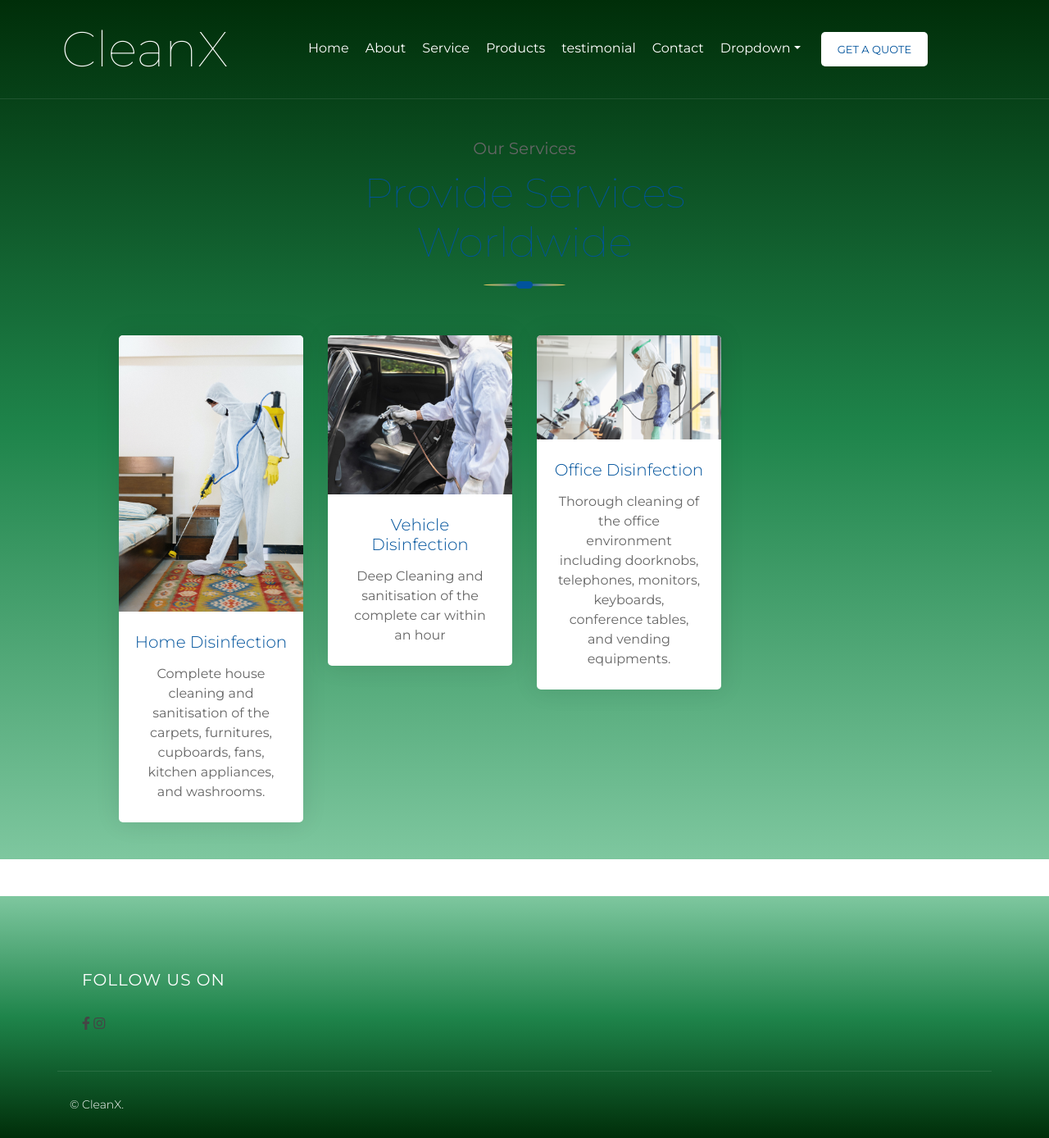
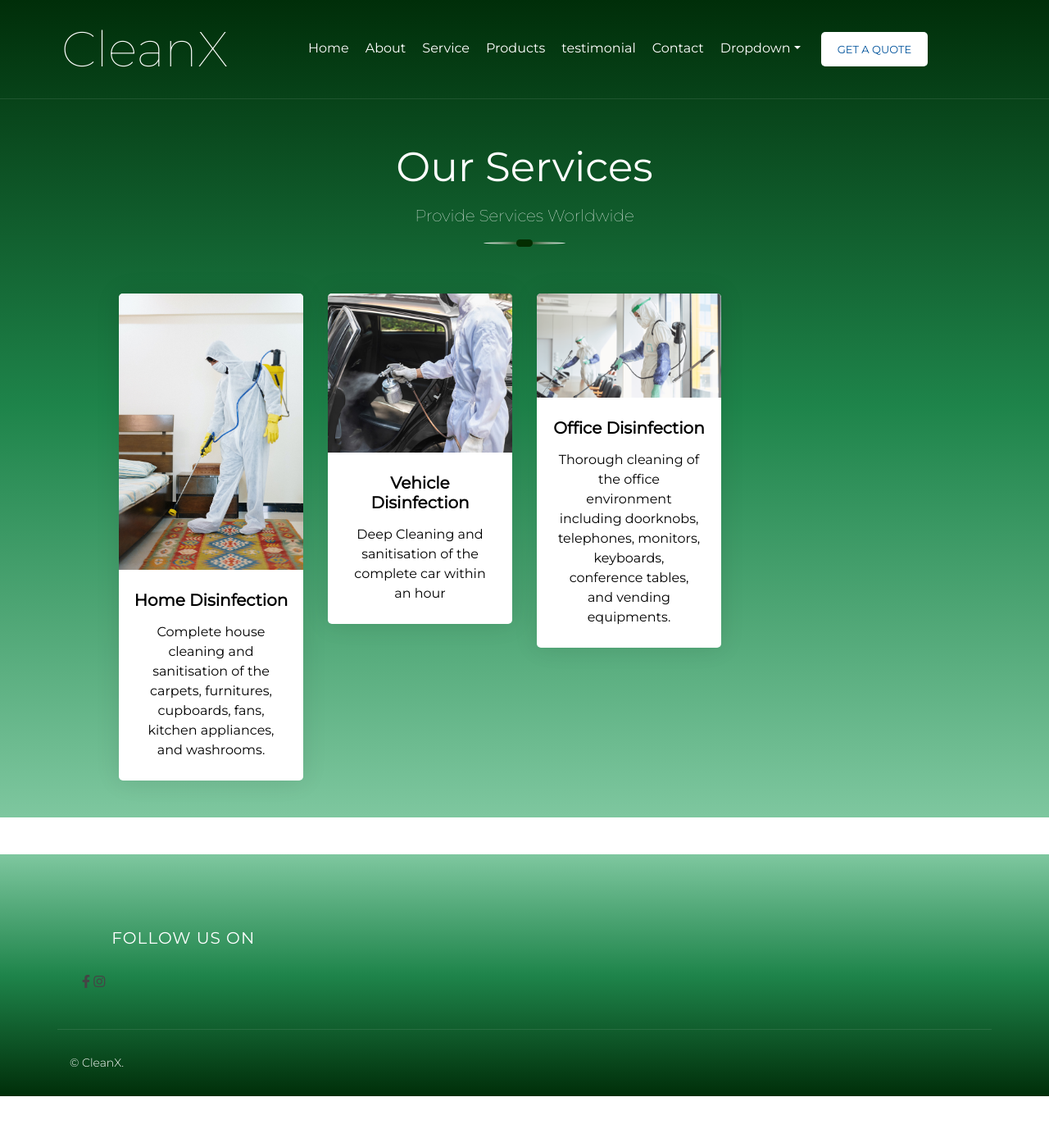
Before and after one commit to Alib181999/CleanX, a PHP site: the page made by Our Services.html in a window 1280 px wide. Shown: the whole page at 82% size. After the commit the page ends 1337 px from the top, so only its background shows below. Run offline with PHP 8.4, Linux system fonts and the light colour scheme; some libraries are stand-ins or nearby versions.

Commit message:
Update matb.css

```diff
--- a/matb.css
+++ b/matb.css
@@ -2,7 +2,7 @@
 /********* General CSS *********/
 /*******************************/
 body {
-  color: #666666;
+  color: #ffffff;
   background: #ffffff;
   font-family: 'Montserrat', sans-serif;
   font-weight: 400;
@@ -426,7 +426,7 @@ a:focus {
   height: 3px;
   left: calc(50% - 50px);
   bottom: 0;
-  background: linear-gradient(to left, #FFD662, #00539C, #FFD662);
+  background: linear-gradient(to left, #ffffff, #013602, #ffffff);
   border-radius: 100%;
 }
 
@@ -437,18 +437,18 @@ a:focus {
   height: 9px;
   left: calc(50% - 10px);
   bottom: -3px;
-  background: #00539C;
+  background: #042d01;
   border-radius: 5px;
 }
 
 .section-header p {
   margin-bottom: 10px;
+  font-size: 50px;
+}
+
+.section-header h2 {
+  color: #ffffff;
   font-size: 20px;
-}
-
-.section-header h2 {
-  color: #00539C;
-  font-size: 50px;
   font-weight: 100;
 }
 
@@ -459,7 +459,7 @@ a:focus {
 .section-header.left::before {
   width: 60px;
   left: 0;
-  background: linear-gradient(to left, #FFD662, #00539C, #00539C);
+  background: linear-gradient(to left, #ffffff, #0a4201, #ffffff);
   border-radius: 0 100% 100% 0;
 }
 
@@ -485,7 +485,7 @@ a:focus {
 
 .about .about-text h2 {
   position: relative;
-  color: #00539C;
+  color: #ffffff;
   font-size: 50px;
   margin-bottom: 15px;
 }
@@ -551,13 +551,16 @@ a:focus {
   padding: 25px 15px 15px 15px;
   font-size: 20px;
   font-weight: 300;
-  color: #00539C;
+  color: #000000;
+  font-weight: bold;
 }
 
 .service .service-item p {
   margin: 0;
   padding: 0 25px 25px 25px;
   font-size: 16px;
+  color: #000000;
+
 }
 
 .service .service-item a.btn {
@@ -1087,6 +1090,7 @@ a:focus {
   font-size: 14px;
   font-weight: 400;
   margin-bottom: 0;
+  color: #000000;
 }
 
 .testimonial .owl-nav,
@@ -1745,6 +1749,7 @@ a:focus {
 .footer .footer-form h2{
   position: relative;
   margin-bottom: 30px;
+  text-align:center ;
   font-size: 20px;
   font-weight: 400;
   color: #ffffff;
```
